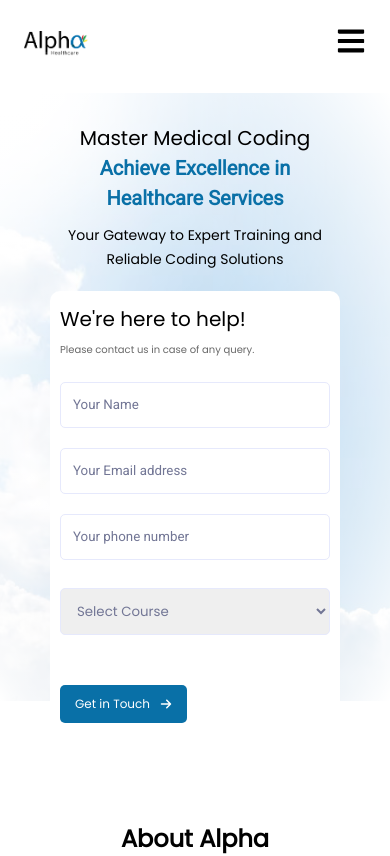
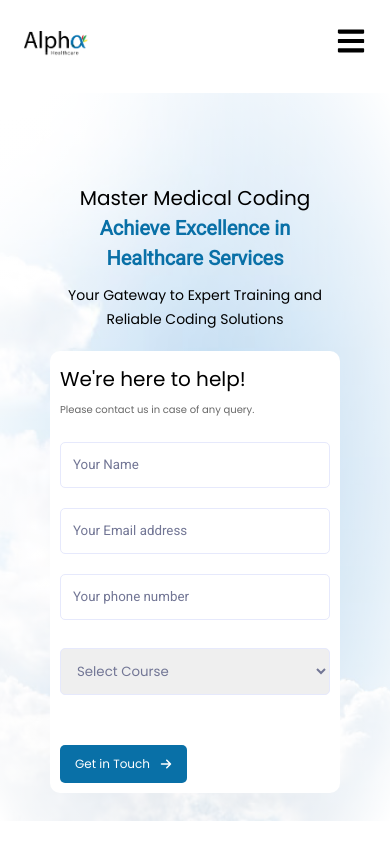
Before and after one commit to vignesh0503/alphawebsite, a React (Vite) app: page / in a window 390 px wide. Shown: the top 856 px of the page. Built offline with nearby package versions, Linux system fonts and the light colour scheme.

Commit message:
case senstive bug

```diff
--- a/src/App.css
+++ b/src/App.css
@@ -1317,7 +1317,7 @@ select {
     display: flex;
     align-items: center;
     flex-direction: column;
-    /* padding: 0px; */
+    padding: 60px;
   }
 
   .hero-content-left {
```
